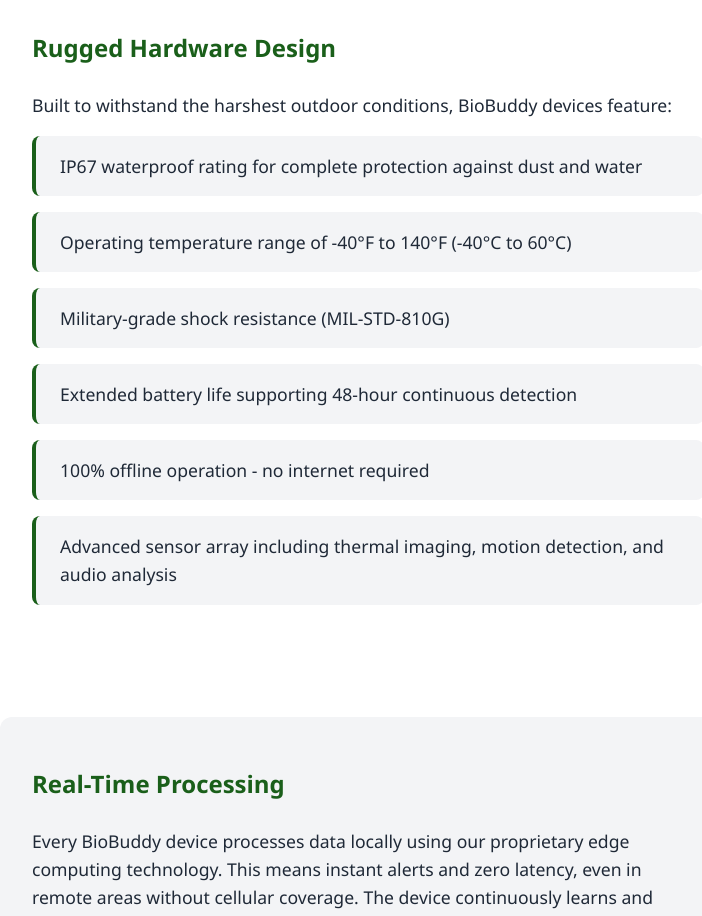
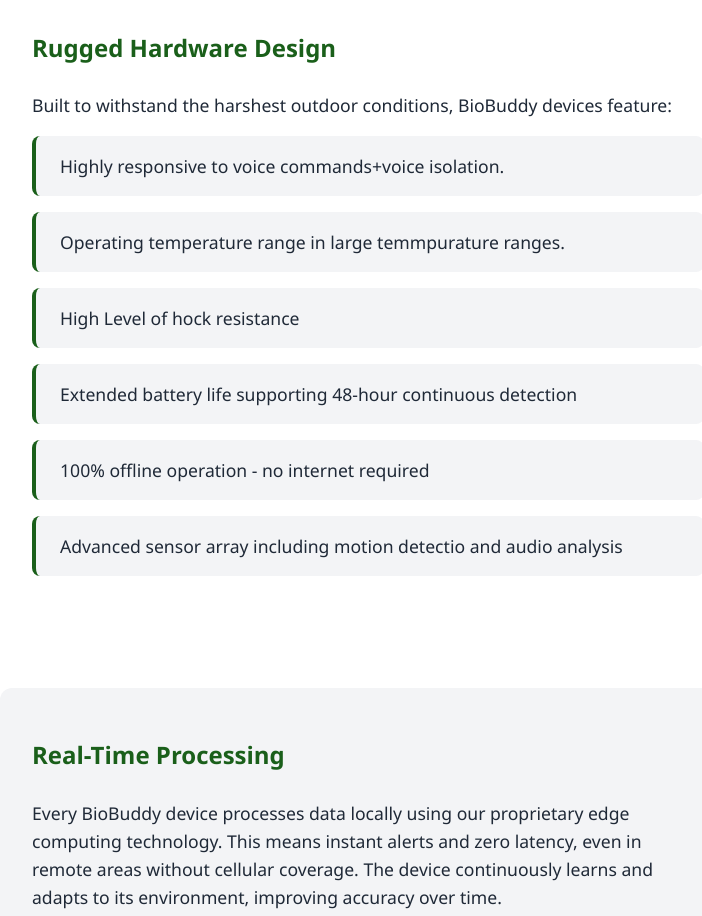
Before and after one commit to jeojdi1/BioBuddyReact, a React (Vite) app: page /#/technology in a window 1280 px wide. Shown: the part 3040-3956 px from the top of the page, without its empty margins (272-974 px from the left). Built offline with nearby package versions, Linux system fonts and the light colour scheme.

Commit message:
price changes

```diff
--- a/src/pages/DashboardPage.jsx
+++ b/src/pages/DashboardPage.jsx
@@ -89,21 +89,21 @@
     {
       id: 1,
       name: 'BioBuddy',
-      price: '$199',
+      price: '$59.99',
       description: 'Advanced AI wildlife detection system with smart decision engine',
       inStock: true
     },
     {
       id: 2,
       name: 'BioBuddy Mount',
-      price: '$69',
+      price: '$29.99',
       description: 'Rugged mount with motorized range maintenance and sensors',
       inStock: true
     },
     {
       id: 3,
       name: 'Camera for BioBuddy',
-      price: '$49',
+      price: '$19.99',
       description: 'Enhanced camera with advanced detection capabilities',
       inStock: true
     }
@@ -226,7 +226,7 @@
               <p>{product.description}</p>
               <div className="product-meta">
                 <span className="price">{product.price}</span>
-                <span className={`stock ${product.inStock ? 'in-stock' : 'out-of-stock'}`}>{product.inStock ? 'In Stock' : 'Out of Stock'}</span>
+                <span className={`stock ${product.inStock ? 'in-stock' : 'out-of-stock'}`}>{product.inStock ? '\nIn Stock' : 'Out of Stock'}</span>
               </div>
             </div>
           </div>
--- a/src/pages/TechnologyPage.jsx
+++ b/src/pages/TechnologyPage.jsx
@@ -146,12 +146,12 @@
             Built to withstand the harshest outdoor conditions, BioBuddy devices feature:
           </p>
           <ul style={{ fontSize: '1.1rem', lineHeight: '1.6', color: 'var(--gray-700)', marginTop: '1rem' }}>
-            <li>IP67 waterproof rating for complete protection against dust and water</li>
-            <li>Operating temperature range of -40°F to 140°F (-40°C to 60°C)</li>
-            <li>Military-grade shock resistance (MIL-STD-810G)</li>
+            <li> Highly responsive to voice commands+voice isolation.</li>
+            <li>Operating temperature range in large temmpurature ranges.</li>
+            <li>High Level of hock resistance</li>
             <li>Extended battery life supporting 48-hour continuous detection</li>
             <li>100% offline operation - no internet required</li>
-            <li>Advanced sensor array including thermal imaging, motion detection, and audio analysis</li>
+            <li>Advanced sensor array including motion detectio and audio analysis</li>
           </ul>
         </div>
 
```
